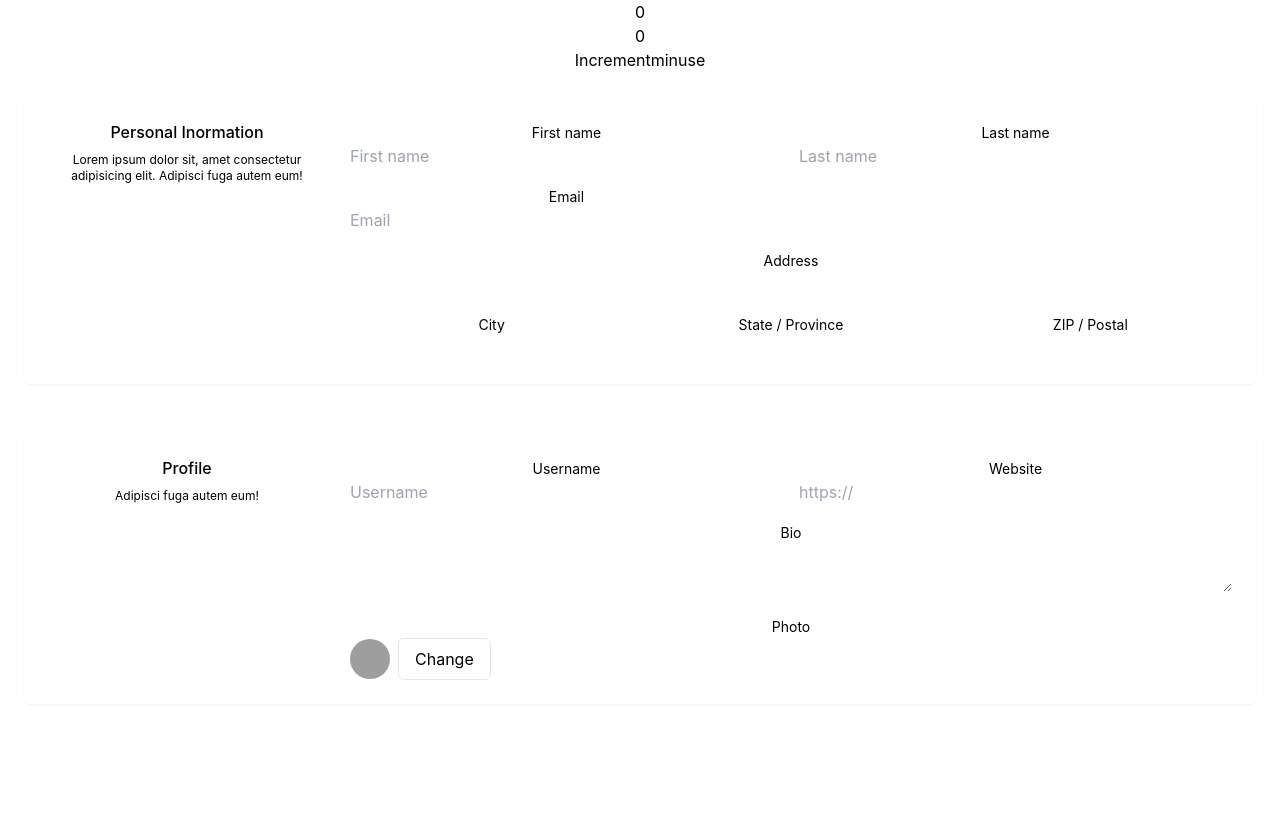
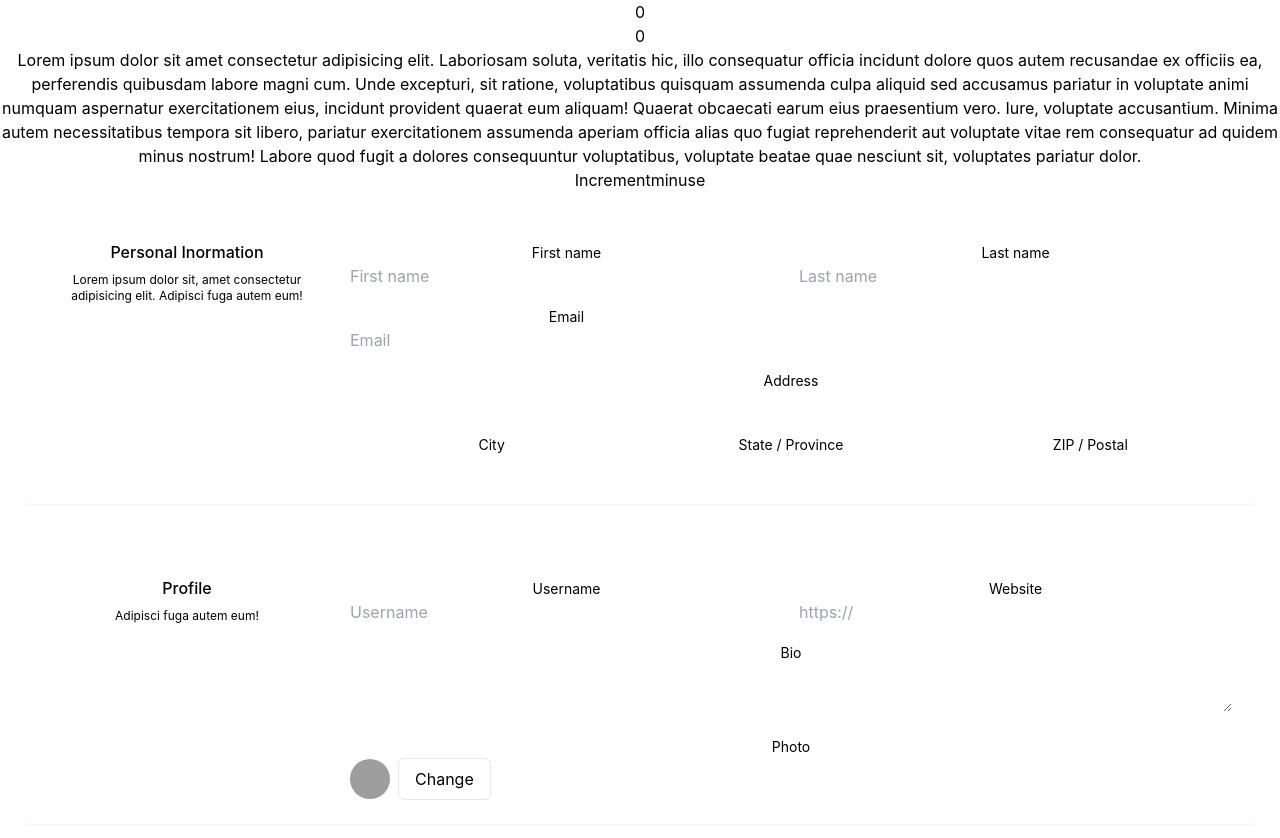
Before and after one commit to FahadMridha/counter_app, a React (Create React App) app: page / in a window 1280 px wide. Shown: the top 838 px of the page. Before the commit the page ends 800 px from the top, so only its background shows below. Built offline with nearby package versions, Linux system fonts and the light colour scheme; grey boxes are pictures that could not be loaded.

Commit message:
counter  description added

```diff
--- a/src/component/Child.js
+++ b/src/component/Child.js
@@ -15,6 +15,20 @@ const Child = () => {
   return (
     <div className="text-center">
       <p>{state}</p>
+      <p>
+        Lorem ipsum dolor sit amet consectetur adipisicing elit. Laboriosam
+        soluta, veritatis hic, illo consequatur officia incidunt dolore quos
+        autem recusandae ex officiis ea, perferendis quibusdam labore magni cum.
+        Unde excepturi, sit ratione, voluptatibus quisquam assumenda culpa
+        aliquid sed accusamus pariatur in voluptate animi numquam aspernatur
+        exercitationem eius, incidunt provident quaerat eum aliquam! Quaerat
+        obcaecati earum eius praesentium vero. Iure, voluptate accusantium.
+        Minima autem necessitatibus tempora sit libero, pariatur exercitationem
+        assumenda aperiam officia alias quo fugiat reprehenderit aut voluptate
+        vitae rem consequatur ad quidem minus nostrum! Labore quod fugit a
+        dolores consequuntur voluptatibus, voluptate beatae quae nesciunt sit,
+        voluptates pariatur dolor.
+      </p>
       <button
         onClick={() => dispatch({ type: "INCREMENT", payload: { count: 5 } })}
       >
```
